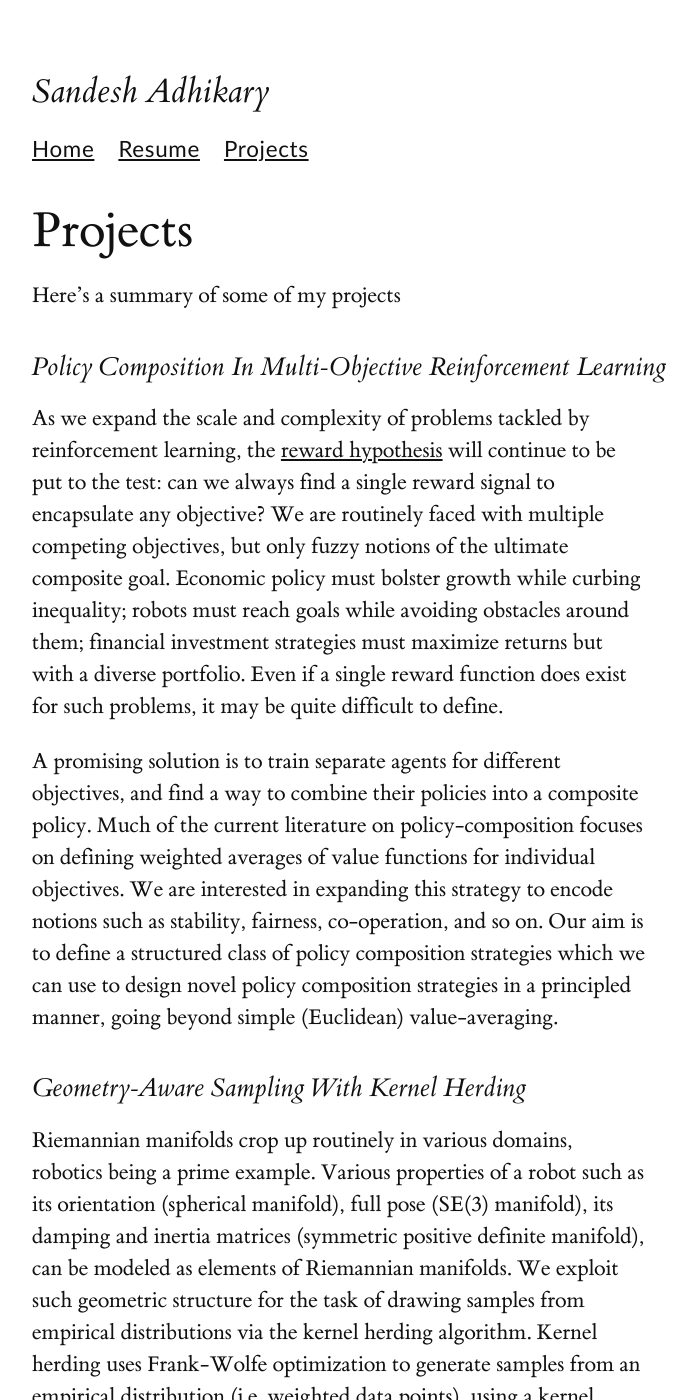
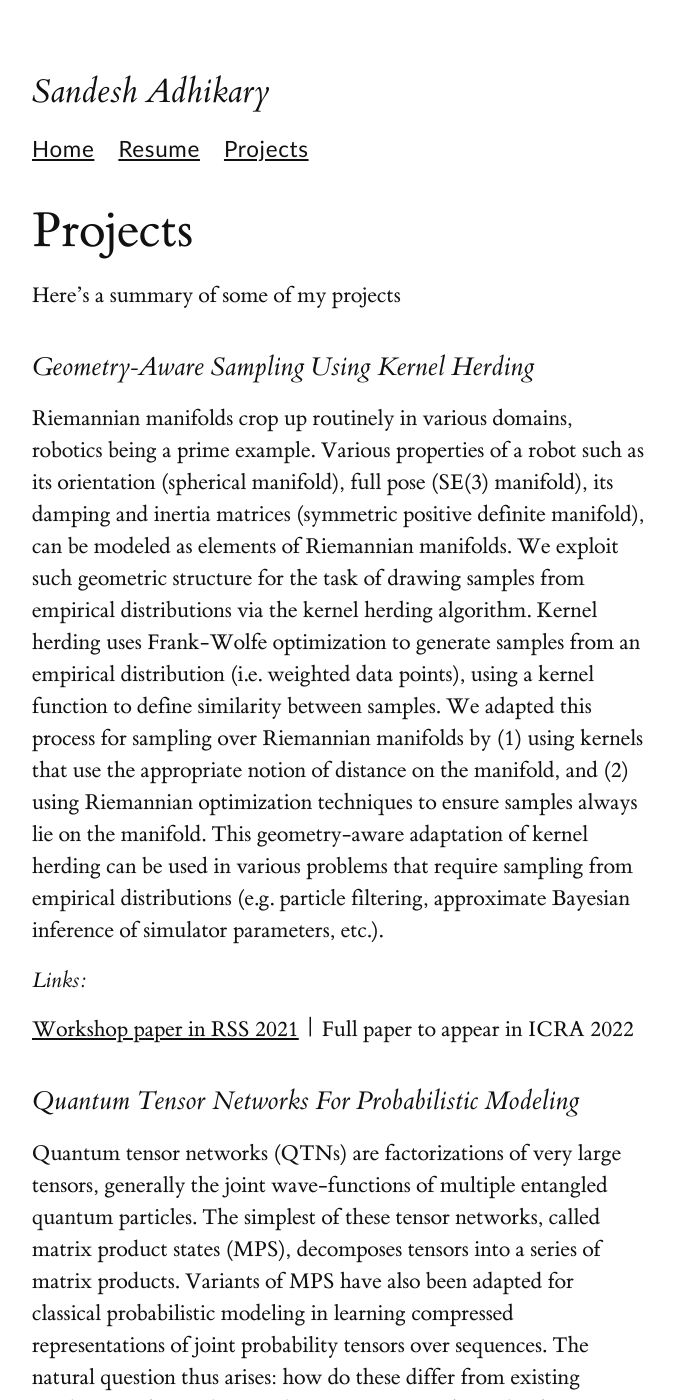
Before and after one commit to sandeshAdhikary/sandeshadhikary.github.io, a Jekyll site: the page built from projects/index.md, in a window 1280 px wide and 1400 px high. Shown: the whole window, without its empty margins (128-825 px from the left). Built offline with Jekyll 4.4.1, drawn with Linux system fonts in a browser that asks for light colours; a style sheet for code colours, icons or effects is not loaded; some of the changed text lies outside the part shown.

Commit message:
updated icra paper title

```diff
--- a/index.html
+++ b/index.html
@@ -34,8 +34,8 @@ layout: default
     </li>
 
     <li style="list-style-type:none;">
-        <p> Sampling over Riemannian Manifolds with Kernel Herding
-            <p class="smallemph"><b>Adhikary, S.</b> & Boots, B. (2022). Sampling over Riemannian Manifolds with Kernel Herding. IEEE International Conference on Robotics and Automation (ICRA)</p>
+        <p> Sampling over Riemannian Manifolds using Kernel Herding
+            <p class="smallemph"><b>Adhikary, S.</b> & Boots, B. (2022). Sampling over Riemannian Manifolds using Kernel Herding. IEEE International Conference on Robotics and Automation (ICRA)</p>
     </li>
 
     <li style="list-style-type:none;">
--- a/projects/index.md
+++ b/projects/index.md
@@ -5,22 +5,7 @@ description: Projects
 ---
 Here's a summary of some of my projects
 
-### Policy Composition in Multi-Objective Reinforcement Learning
-As we expand the scale and complexity of problems tackled by reinforcement learning, the
-[reward hypothesis](http://incompleteideas.net/rlai.cs.ualberta.ca/RLAI/rewardhypothesis.html)
-will continue to be put to the test: can we always find a single reward signal to encapsulate any
-objective? We are routinely faced with multiple competing objectives, but only fuzzy notions of the ultimate composite goal.
-Economic policy must bolster growth while curbing inequality; robots must reach goals while avoiding obstacles around them;
-financial investment strategies must maximize returns but with a diverse portfolio. Even if a single reward
-function does exist for such problems, it may be quite difficult to define.
-
-A promising solution is to train separate agents for different objectives, and find a way to combine their policies into a composite policy.
-Much of the current literature on policy-composition focuses on defining weighted averages of value functions for individual objectives.
-We are interested in expanding this strategy to encode notions such as stability, fairness, co-operation, and so on.
-Our aim is to define a structured class of policy composition strategies which we can use to design novel policy composition strategies
-in a principled manner, going beyond simple (Euclidean) value-averaging.
-
-### Geometry-Aware Sampling with Kernel Herding
+### Geometry-Aware Sampling using Kernel Herding
 Riemannian manifolds crop up routinely in various domains, robotics being a prime example.
 Various properties of a robot such as its orientation (spherical manifold), full pose (SE(3) manifold),
 its damping and inertia matrices (symmetric positive definite manifold), can be modeled as elements of
@@ -29,7 +14,7 @@ distributions via the kernel herding algorithm. Kernel herding uses Frank-Wolfe
 
 #### Links:
 [Workshop paper in RSS 2021](https://sites.google.com/view/geotopo-rss2021/accepted-contributions) |
-Full paper under review
+Full paper to appear in ICRA 2022
 
 ### Quantum Tensor Networks for Probabilistic Modeling
 
--- a/resume/index.html
+++ b/resume/index.html
@@ -110,7 +110,7 @@ permalink: /resume.html
             2020-Present
           </div>
           <div class="main-column">
-              <b>Geometry-Aware Sampling with Kernel Herding</b>
+              <b>Geometry-Aware Sampling using Kernel Herding</b>
               <br>
               Extended the kernel herding algorithm to the task of drawing samples from probability distributions
               over data-spaces corresponding to various structured Riemannian manifolds routinely encountered in robotics.
```
